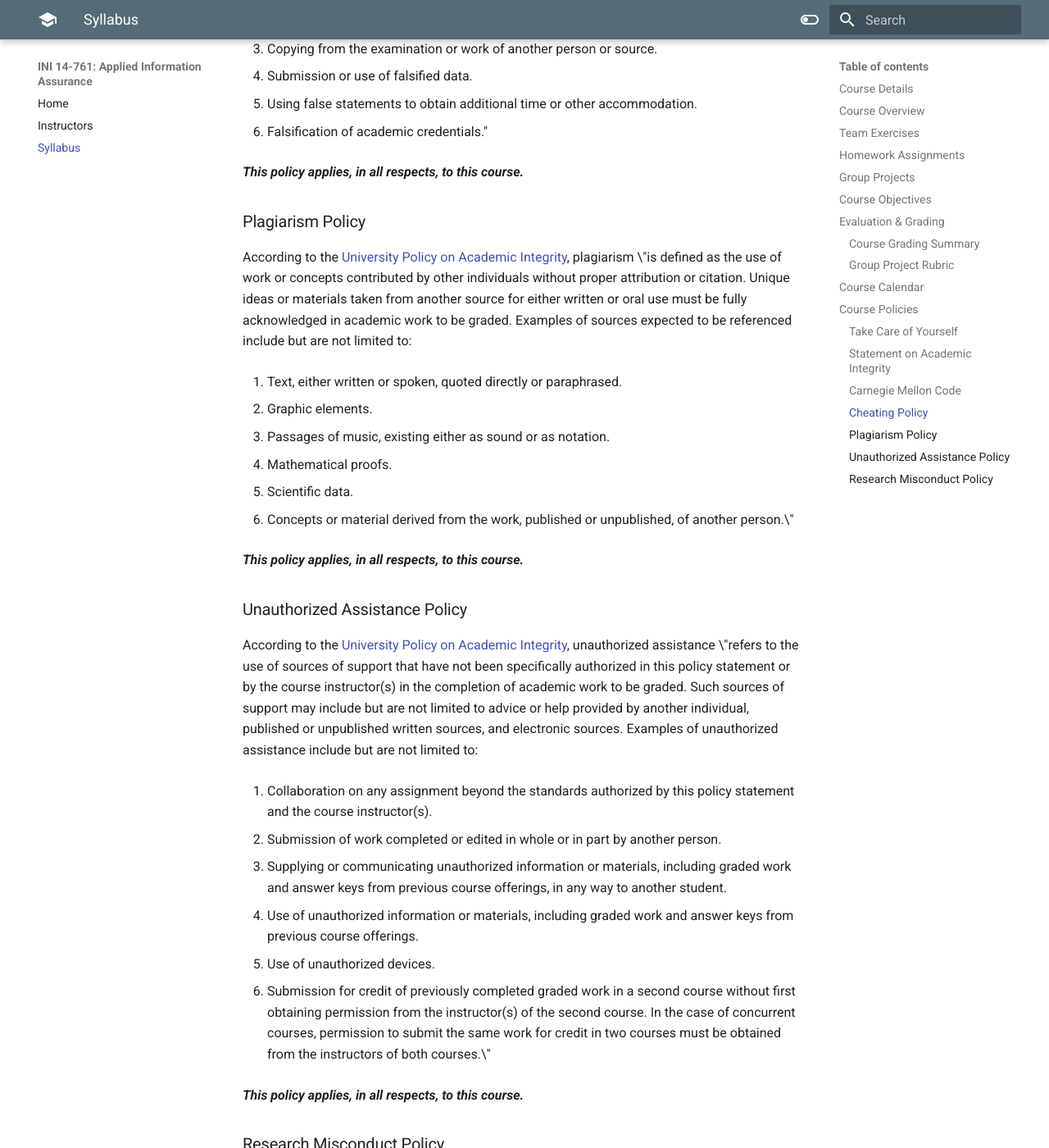
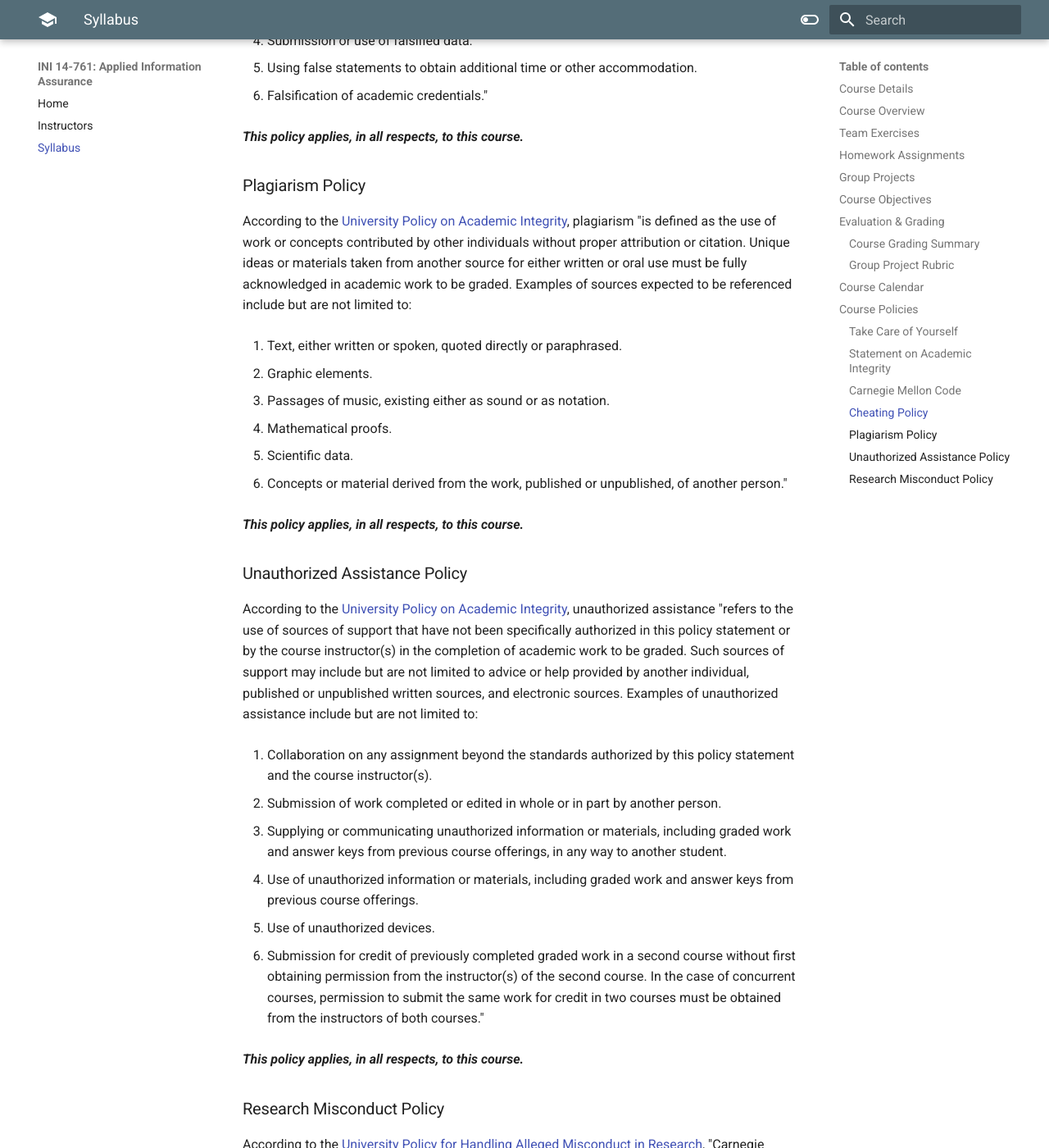
Before and after one commit to mattkaar/aia-web, an MkDocs documentation site: the page built from docs/syllabus.md, in a window 1280 px wide and 1400 px high, scrolled down 8846 px. Shown: the whole window at 82% size. Built offline with MkDocs 1.6.1 and Material for MkDocs 9.7.7, drawn with Linux system fonts in a browser that asks for light colours; some of the changed text lies outside the part shown.

```diff
--- a/docs/syllabus.md
+++ b/docs/syllabus.md
@@ -351,7 +352,7 @@ withdraw from the university.
 
 According to the [University Policy on Academic
 Integrity](https://www.cmu.edu/policies/student-and-student-life/academic-integrity.html),
-cheating \"occurs when a student avails her/himself of an unfair or
+cheating "occurs when a student avails her/himself of an unfair or
 disallowed advantage which includes but is not limited to:
 
 1. Theft of or unauthorized access to an exam, answer key or other
@@ -374,7 +375,7 @@ disallowed advantage which includes but is not limited to:
 
 According to the [University Policy on Academic
 Integrity](https://www.cmu.edu/policies/student-and-student-life/academic-integrity.html),
-plagiarism \"is defined as the use of work or concepts contributed by
+plagiarism "is defined as the use of work or concepts contributed by
 other individuals without proper attribution or citation. Unique ideas
 or materials taken from another source for either written or oral use
 must be fully acknowledged in academic work to be graded. Examples of
@@ -391,7 +392,7 @@ sources expected to be referenced include but are not limited to:
 5. Scientific data.
 
 6. Concepts or material derived from the work, published or
-   unpublished, of another person.\"
+   unpublished, of another person."
 
 ***This policy applies, in all respects, to this course.***
 
@@ -399,7 +400,7 @@ sources expected to be referenced include but are not limited to:
 
 According to the [University Policy on Academic
 Integrity](https://www.cmu.edu/policies/student-and-student-life/academic-integrity.html),
-unauthorized assistance \"refers to the use of sources of support that
+unauthorized assistance "refers to the use of sources of support that
 have not been specifically authorized in this policy statement or by the
 course instructor(s) in the completion of academic work to be graded.
 Such sources of support may include but are not limited to advice or
@@ -426,7 +427,7 @@ include but are not limited to:
    second course without first obtaining permission from the
    instructor(s) of the second course. In the case of concurrent
    courses, permission to submit the same work for credit in two
-   courses must be obtained from the instructors of both courses.\"
+   courses must be obtained from the instructors of both courses."
 
 ***This policy applies, in all respects, to this course.***
 
```
Also changed, not shown: other parts of docs/syllabus.md (+28 -27 lines), 1 other file.
